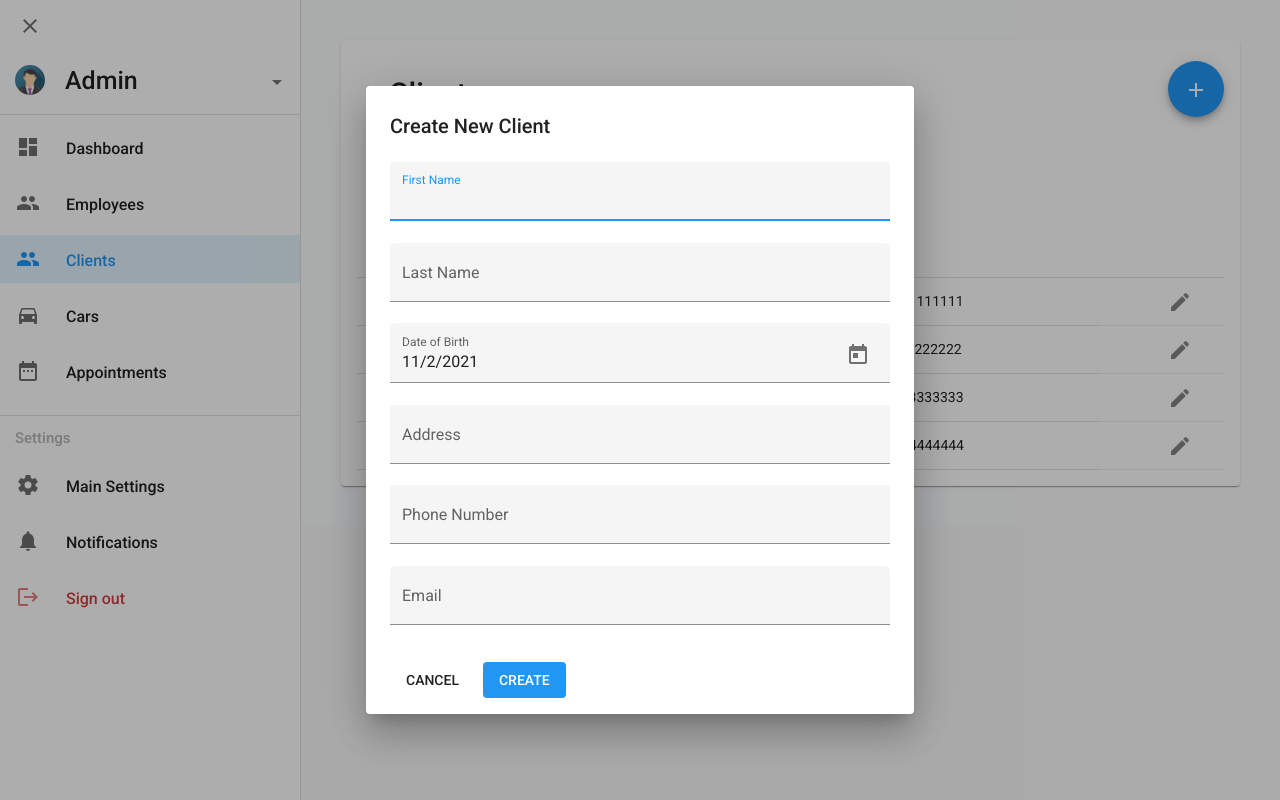
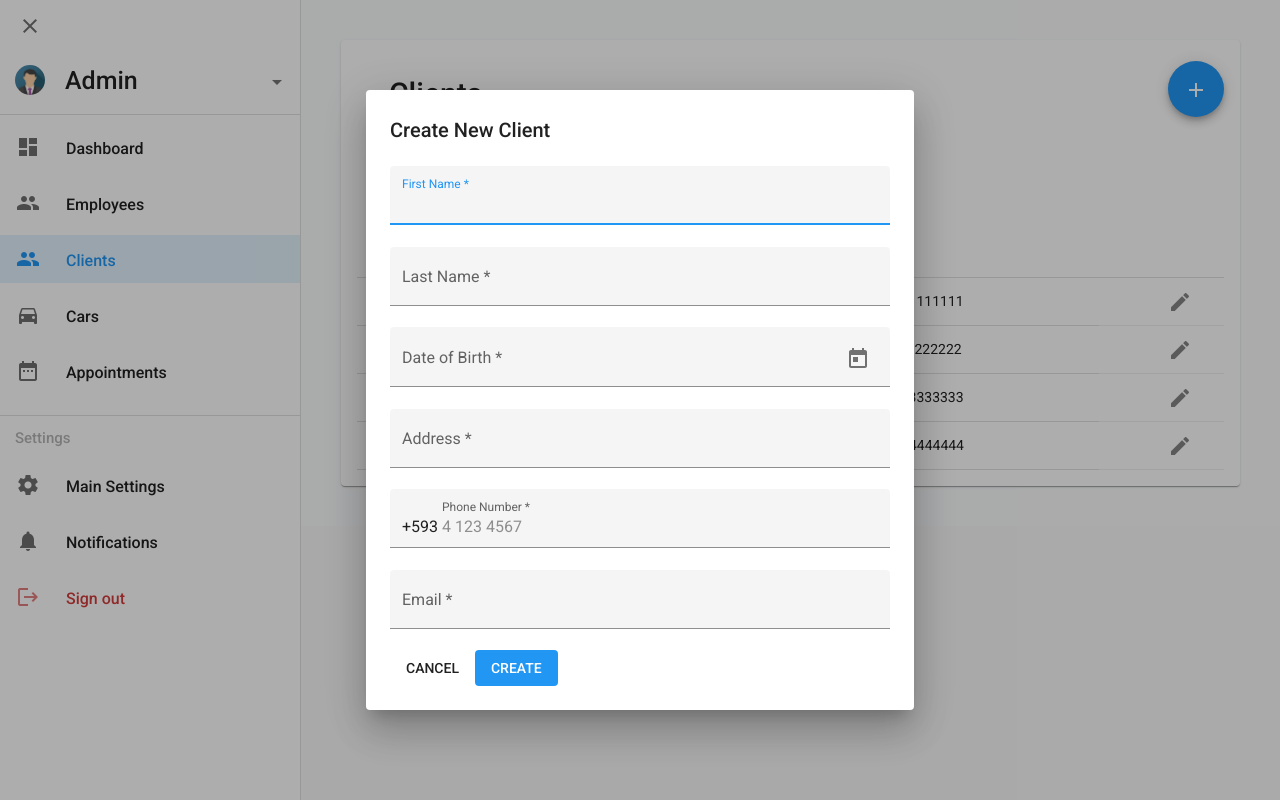
Before and after one commit to Molaahmed/MiAuto, an Angular app in the folder frontend/: page /clients in a window 1280 px wide. Both pictures are taken after typing "Sample" into the empty fields and a click on the button "add". Built offline with nearby package versions, Linux system fonts and the light colour scheme.

Commit message:
feat: add form validation for create client

```diff
--- a/frontend/src/app/client/clients/clients.component.html
+++ b/frontend/src/app/client/clients/clients.component.html
@@ -34,7 +34,7 @@
             <!-- PhoneNumber Column -->
             <ng-container matColumnDef="phoneNumber">
               <th mat-header-cell *matHeaderCellDef> Phone Number </th>
-              <td mat-cell *matCellDef="let client"> {{client.phoneNumber}} </td>
+              <td mat-cell *matCellDef="let client"> +593 {{client.phoneNumber}} </td>
             </ng-container>
 
             <!-- Car(s) Column -->
--- a/frontend/src/app/client/clients/clients.component.ts
+++ b/frontend/src/app/client/clients/clients.component.ts
@@ -18,10 +18,10 @@ export interface Client {
 }
 
 const clients: Client[] = [
-  { id: 1, firstName: 'Santiago', lastName: 'Flores', dateOfBirth: new Date, address: 'Juan León Mera 19-36, Av. Patria, Quito', phoneNumber: '+593 4 111 1111', email: 'santiagoflores@gmail.com', car: '1A1AA11A1A1111111' },
-  { id: 2, firstName: 'David', lastName: 'Macias', dateOfBirth: new Date, address: 'Juan León Mera 19-36, Av. Patria, Quito', phoneNumber: '+593 4 222 2222', email: 'davidmacias@gmail.com', car: '2B2BB22B2B2222222' },
-  { id: 3, firstName: 'Victoria', lastName: 'Castillo', dateOfBirth: new Date, address: 'Juan León Mera 19-36, Av. Patria, Quito', phoneNumber: '+593 4 333 3333', email: 'victoriacastillo@gmail.com', car: '3C3CC33C3C3333333' },
-  { id: 4, firstName: 'Luis', lastName: 'Diaz', dateOfBirth: new Date, address: 'Juan León Mera 19-36, Av. Patria, Quito', phoneNumber: '+593 4 444 4444', email:'luisdiaz@gmail.com', car: '4D4DD44D4D4444444' }
+  { id: 1, firstName: 'Santiago', lastName: 'Flores', dateOfBirth: new Date('01/01/2000'), address: 'Juan León Mera 19-36, Av. Patria', phoneNumber: '4 123 4567', email: 'santiagoflores@gmail.com', car: '1A1AA11A1A1111111' },
+  { id: 2, firstName: 'David', lastName: 'Macias', dateOfBirth: new Date('01/01/2000'), address: 'Juan León Mera 19-36, Av. Patria', phoneNumber: '4 123 4567', email: 'davidmacias@gmail.com', car: '2B2BB22B2B2222222' },
+  { id: 3, firstName: 'Victoria', lastName: 'Castillo', dateOfBirth: new Date('01/01/2000'), address: 'Juan León Mera 19-36, Av. Patria', phoneNumber: '4 123 4567', email: 'victoriacastillo@gmail.com', car: '3C3CC33C3C3333333' },
+  { id: 4, firstName: 'Luis', lastName: 'Diaz', dateOfBirth: new Date('01/01/2000'), address: 'Juan León Mera 19-36, Av. Patria', phoneNumber: '4 123 4567', email:'luisdiaz@gmail.com', car: '4D4DD44D4D4444444' }
 ]
 
 @Component({
--- a/frontend/src/app/client/create-client-dialog/create-client-dialog.component.html
+++ b/frontend/src/app/client/create-client-dialog/create-client-dialog.component.html
@@ -1,47 +1,87 @@
 <h2 mat-dialog-title>Create New Client</h2>
 <mat-dialog-content class="create-client-dialog">
-    <form class="create-client-form">
+    <form class="create-client-form" [formGroup]="clientForm" (ngSubmit)="create()">
         <div>
             <mat-form-field class="dialog-full-label" appearance="fill">
                 <mat-label>First Name</mat-label>
-                <input matInput [(ngModel)]="client.firstName" name="firstName">
+                <input matInput formControlName="firstName" name="firstName">
+                <mat-error *ngIf="clientForm.get('firstName')?.hasError('required')">
+                    This field is required.
+                </mat-error>
+                <mat-error *ngIf="clientForm.get('firstName')?.hasError('pattern')">
+                    Please enter a valid First Name.
+                </mat-error>
             </mat-form-field>
         </div>
         <div>
             <mat-form-field class="dialog-full-label" appearance="fill">
                 <mat-label>Last Name</mat-label>
-                <input matInput [(ngModel)]="client.lastName" name="lastName">
+                <input matInput formControlName="lastName" name="lastName">
+                <mat-error *ngIf="clientForm.get('lastName')?.hasError('required')">
+                    This field is required.
+                </mat-error>
+                <mat-error *ngIf="clientForm.get('lastName')?.hasError('pattern')">
+                    Please enter a valid Last Name.
+                </mat-error>
             </mat-form-field>
         </div>
         <div>
             <mat-form-field class="dialog-full-label" appearance="fill">
                 <mat-label>Date of Birth</mat-label>
-                <input matInput [matDatepicker]="myDatePicker" [(ngModel)]="client.dateOfBirth" name="dateOfBirth">
+                <input #dob matInput (dateChange)="validateDOB(dob.value)" [matDatepicker]="myDatePicker" formControlName="dateOfBirth" name="dateOfBirth">
                 <mat-datepicker-toggle matSuffix [for]="myDatePicker"></mat-datepicker-toggle>
                 <mat-datepicker #myDatePicker></mat-datepicker>
+                <mat-error *ngIf="clientForm.get('dateOfBirth')?.hasError('pattern')">
+                    Please enter a valid Date of Birth.
+                </mat-error>
+                <mat-error *ngIf="clientForm.get('dateOfBirth')?.hasError('age')">
+                    The age of a new Client must be at least 18.
+                </mat-error>
+                <mat-error *ngIf="clientForm.get('dateOfBirth')?.hasError('required')">
+                    This field is required.
+                </mat-error>
             </mat-form-field>
         </div>
         <div>
             <mat-form-field class="dialog-full-label" appearance="fill">
                 <mat-label>Address</mat-label>
-                <input matInput [(ngModel)]="client.address" name="address">
+                <input matInput formControlName="address" name="address" placeholder="Juan León Mera, 19-36, Av. Patria">
+                <mat-error *ngIf="clientForm.get('address')?.hasError('required')">
+                    This field is required.
+                </mat-error>
+                <mat-error *ngIf="clientForm.get('address')?.hasError('pattern')">
+                    Please enter a valid Address.
+                </mat-error>
             </mat-form-field>
         </div>
         <div>
-            <mat-form-field class="dialog-full-label" appearance="fill">
+            <mat-form-field class="dialog-full-label" appearance="fill" floatLabel="always">
                 <mat-label>Phone Number</mat-label>
-                <input matInput [(ngModel)]="client.phoneNumber" name="phoneNumber">
+                <input matInput (keyup)="transformPhoneNumber($event)" formControlName="phoneNumber" name="phoneNumber" placeholder="4 123 4567">
+                <span matPrefix>+593&nbsp;</span>
+                <mat-error *ngIf="clientForm.get('phoneNumber')?.hasError('required')">
+                    This field is required.
+                </mat-error>
+                <mat-error *ngIf="clientForm.get('phoneNumber')?.hasError('pattern')">
+                    Please enter a valid Phone Number.
+                </mat-error>
             </mat-form-field>
         </div>
         <div>
             <mat-form-field class="dialog-full-label" appearance="fill">
                 <mat-label>Email</mat-label>
-                <input matInput [(ngModel)]="client.email" name="email">
+                <input matInput formControlName="email" type="email" name="email">
+                <mat-error *ngIf="clientForm.get('email')?.hasError('required')">
+                    This field is required.
+                </mat-error>
+                <mat-error *ngIf="clientForm.get('email')?.hasError('pattern')">
+                    Please enter a valid Email.
+                </mat-error>
             </mat-form-field>
+        </div>
+        <div>
+            <button mat-button type="reset" (click)="cancel()">CANCEL</button>
+            <button mat-flat-button type="submit" color="primary">CREATE</button>
         </div>
     </form>
 </mat-dialog-content>
-<mat-dialog-actions>
-    <button mat-button mat-dialog-close (click)="cancel()">CANCEL</button>
-    <button mat-flat-button mat-dialog-close (click)="create()" color="primary">CREATE</button>
-</mat-dialog-actions>
--- a/frontend/src/app/client/create-client-dialog/create-client-dialog.component.ts
+++ b/frontend/src/app/client/create-client-dialog/create-client-dialog.component.ts
@@ -1,26 +1,57 @@
 import { Component, OnInit, Inject } from '@angular/core';
-import { MatDialogRef, MAT_DIALOG_DATA } from '@angular/material/dialog'
+import { FormControl, FormGroup, Validators } from '@angular/forms';
+import { MatDialogRef, MAT_DIALOG_DATA } from '@angular/material/dialog';
+
+import { ValidationService } from 'src/app/services/validation.service';
+import { TransformService } from 'src/app/services/transform.service';
 
 @Component({
   selector: 'app-create-client-dialog',
   templateUrl: './create-client-dialog.component.html',
   styleUrls: ['./create-client-dialog.component.css']
 })
+
 export class CreateClientDialogComponent implements OnInit {
-  client = {
-    firstName: '',
-    lastName: '',
-    dateOfBirth: new Date,
-    address: '',
-    phoneNumber: '',
-    email: ''
+
+  clientForm = new FormGroup({
+    firstName: new FormControl('', [Validators.pattern(/^[a-zA-Z ]*$/), Validators.required]),
+    lastName: new FormControl('', [Validators.pattern(/^[a-zA-Z ]*$/), Validators.required]),
+    dateOfBirth: new FormControl('', Validators.required),
+    address: new FormControl('', [Validators.pattern(/^[A-zÀ-ú ]+[,\s]+[\d(-\d)?]+[,\s]+[a-zA-Z .]+(?:([,\s]?)+([a-zA-Z "'.]?))+$/), Validators.required]),
+    phoneNumber: new FormControl('', [Validators.pattern(/^[\d][\d]?[\s][\d]{3}[\s][\d]{4}$/), Validators.required]),
+    email: new FormControl('', [Validators.pattern(/^[^\s@]+@[^\s@]+\.[^\s@]+$/), Validators.required])
+  });
+
+  constructor(
+    public dialogRef: MatDialogRef<CreateClientDialogComponent>,
+    private validationService: ValidationService,
+    private transformService: TransformService,
+    @Inject(MAT_DIALOG_DATA) public data: any) { }
+
+  transformPhoneNumber(event: any) {
+    let transformedValue = this.transformService.transformPhoneNumber(event);
+    this.clientForm.controls['phoneNumber'].setValue(transformedValue);
   }
 
-  constructor(public dialogRef: MatDialogRef<CreateClientDialogComponent>,
-    @Inject(MAT_DIALOG_DATA) public data: any) { }
+  validateDOB(dob: any) {
+    let isDateValid = this.validationService.isDateValid(dob);
+
+    if (!isDateValid) {
+      this.clientForm.controls['dateOfBirth'].setErrors({ 'pattern': true });
+      return;
+    }
+
+    let isOverEighteen = this.validationService.isOverEighteen(dob);
+
+    if (!isOverEighteen) {
+      this.clientForm.controls['dateOfBirth'].setErrors({ 'age': true });
+    }
+  }
 
   create() {
-    this.dialogRef.close(this.client);
+    if (this.clientForm.valid) {
+      this.dialogRef.close(this.clientForm.value);
+    }
   }
 
   cancel() {
```
